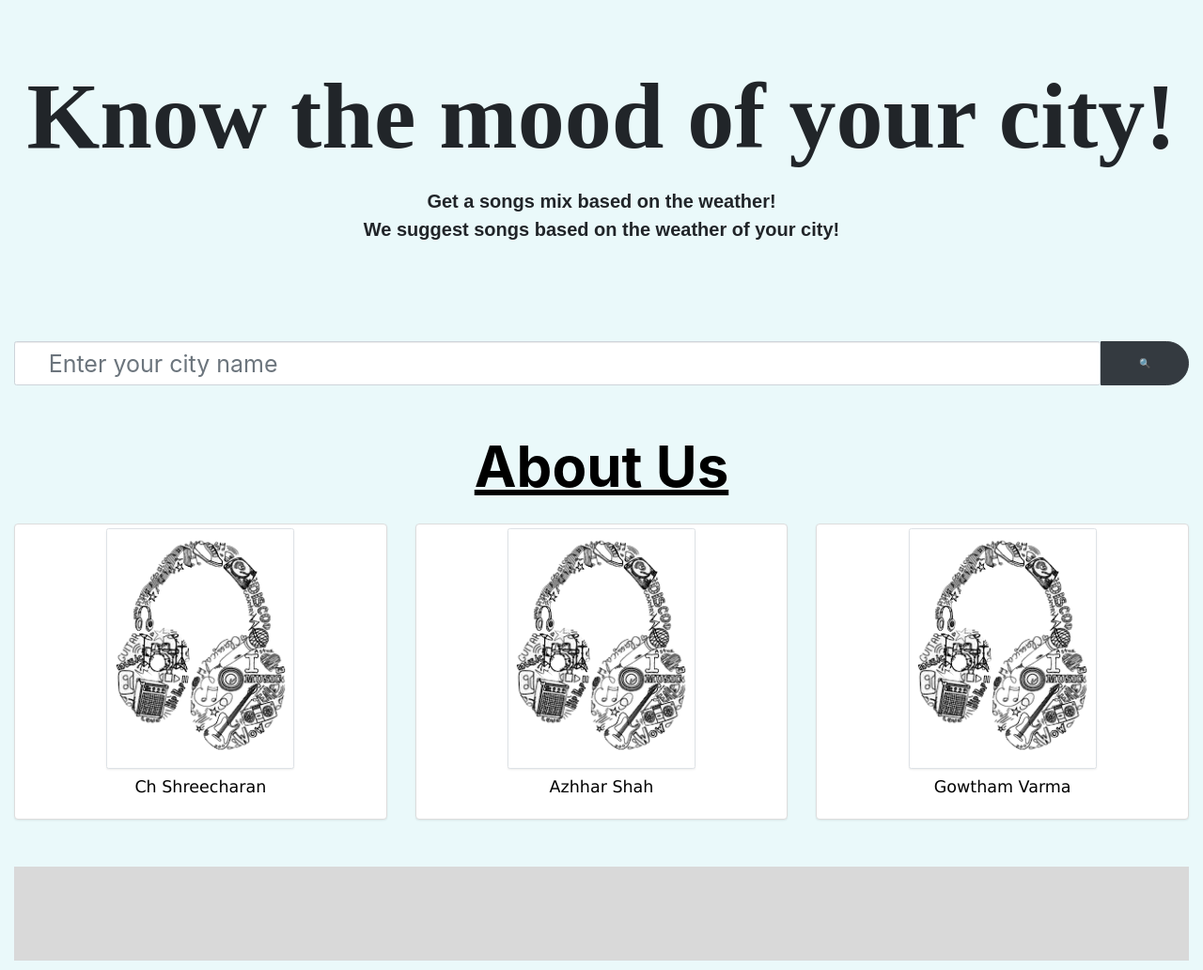
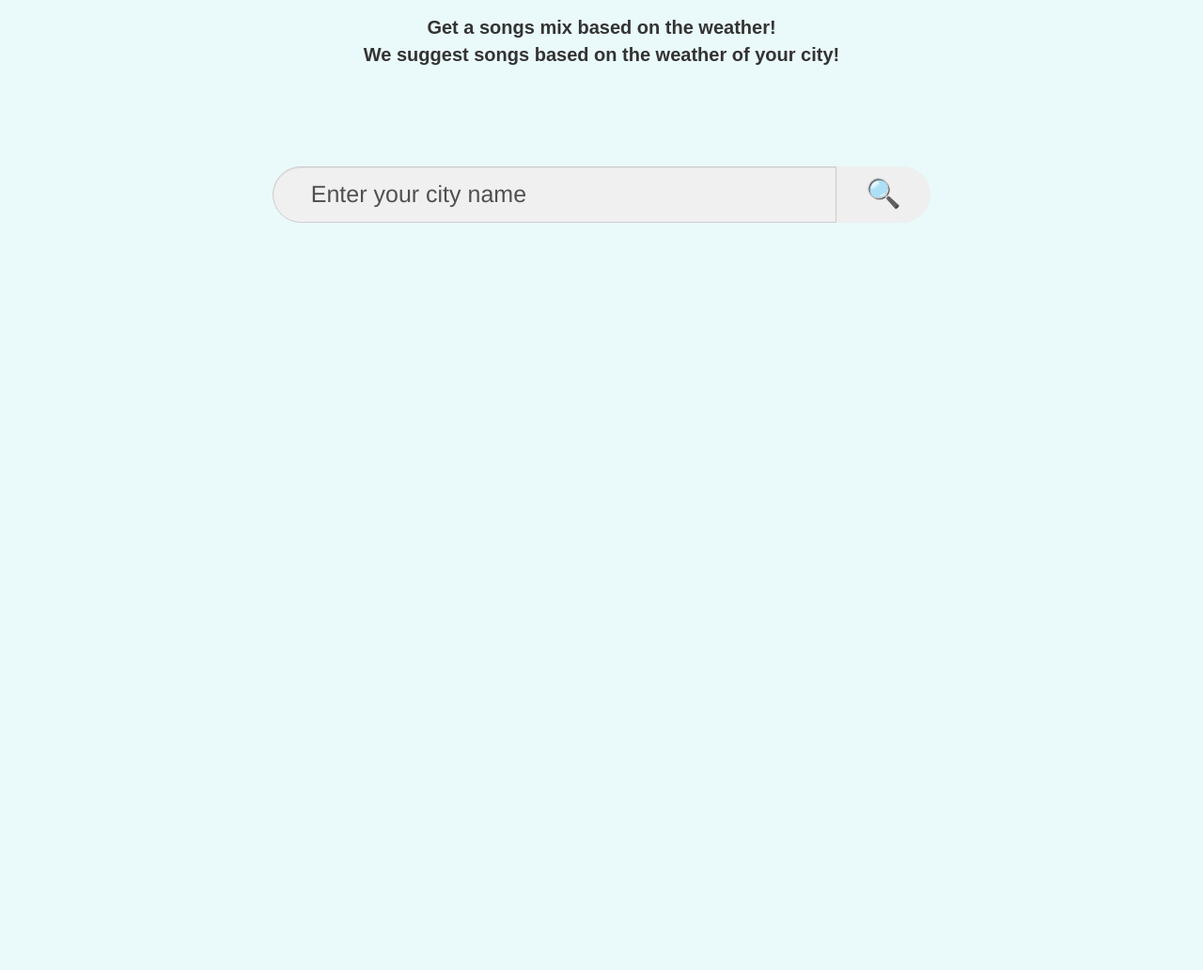
Before and after one commit to notifyproject/WTProject, a plain HTML site: page index.html in a window 1280 px wide. Shown: the part 1566-2598 px from the top of the page at 94% size. After the commit the page ends 1843 px from the top, so only its background shows below. Drawn offline with nearby package versions, Linux system fonts and the light colour scheme.

Commit message:
Update index.html

```diff
--- a/index.html
+++ b/index.html
@@ -12,10 +12,7 @@
 <!-- Latest compiled and minified JavaScript -->
 <script src="https://maxcdn.bootstrapcdn.com/bootstrap/3.3.7/js/bootstrap.min.js" integrity="sha384-Tc5IQib027qvyjSMfHjOMaLkfuWVxZxUPnCJA7l2mCWNIpG9mGCD8wGNIcPD7Txa" crossorigin="anonymous"></script>
     <title>Notify- Home page</title>
-    <link rel="stylesheet" href="https://stackpath.bootstrapcdn.com/bootstrap/4.4.1/css/bootstrap.min.css" integrity="sha384-Vkoo8x4CGsO3+Hhxv8T/Q5PaXtkKtu6ug5TOeNV6gBiFeWPGFN9MuhOf23Q9Ifjh" crossorigin="anonymous">
-    <script src="https://code.jquery.com/jquery-3.4.1.slim.min.js" integrity="sha384-J6qa4849blE2+poT4WnyKhv5vZF5SrPo0iEjwBvKU7imGFAV0wwj1yYfoRSJoZ+n" crossorigin="anonymous"></script>
-    <script src="https://cdn.jsdelivr.net/npm/popper.js@1.16.0/dist/umd/popper.min.js" integrity="sha384-Q6E9RHvbIyZFJoft+2mJbHaEWldlvI9IOYy5n3zV9zzTtmI3UksdQRVvoxMfooAo" crossorigin="anonymous"></script>
-    <script src="https://stackpath.bootstrapcdn.com/bootstrap/4.4.1/js/bootstrap.min.js" integrity="sha384-wfSDF2E50Y2D1uUdj0O3uMBJnjuUD4Ih7YwaYd1iqfktj0Uod8GCExl3Og8ifwB6" crossorigin="anonymous"></script>
+
 
      <link rel = "icon" href =
      "icon_music.png"
@@ -97,45 +94,7 @@
     <input style="font-size:25px;" type="text" class="form-control search-bar" placeholder="&nbsp;&nbsp;&nbsp;&nbsp;Enter your city name">
     <button  style="width:100px ;border-radius: 0;border-top-right-radius: 30px; border-bottom-right-radius: 30px;" type="button" class="btn btn-dark search-btn">🔍</button>
 </div>
-<div class="container-fluid" id="aboutus" style="background-size: auto;">
-        <h1 style="font-size: 60px; color: black; padding: 10px;"><p class="font-family:'Lucida Sans', 'Lucida Sans Regular', 'Lucida Grande', 'Lucida Sans Unicode', Geneva, Verdana, sans-serif; " align="center"><b><u>About Us<br></u></b></p></h1>
-    <div class="row" style="text-align: center;">
-        <div class="col-sm-4">
-            <div class="thumbnail">
-                <a href="">
-                    <img class="img-thumbnail" src="songs.png" height="200px" width="200px">
-                    <div class="caption">
-                        <h3 style="font-family: 'Lucida Sans', 'Lucida Sans Regular', 'Lucida Grande', 'Lucida Sans Unicode', Geneva, Verdana, sans-serif;"><p align="center" style="color: black;" >Ch Shreecharan</p></h3>
-                    </div>
-                </a>
-            </div>
-        </div>
-        <div class="col-sm-4">
-            <div class="thumbnail">
-                <a href="">
-                    <img class="img-thumbnail" src="songs.png" height="200px" width="200px">
-                    <div class="caption">
-                        <h3 style="font-family: 'Lucida Sans', 'Lucida Sans Regular', 'Lucida Grande', 'Lucida Sans Unicode', Geneva, Verdana, sans-serif;"><p align="center" style="color: black;" >Azhhar Shah</p></h3>
 
-                    </div>
-
-                </a>
-            </div>
-        </div>
-        <div class="col-sm-4">
-            <div class="thumbnail">
-                <a href="">
-                    <img class="img-thumbnail" src="songs.png" height="200px" width="200px">
-                    <div class="caption">
-                        <h3 style="font-family: 'Lucida Sans', 'Lucida Sans Regular', 'Lucida Grande', 'Lucida Sans Unicode', Geneva, Verdana, sans-serif;"><p align="center" style="color: black;" >Gowtham Varma</p></h3>
-                    </div>
-                </a>
-            </div>
-        </div>
-    </div>
-    <div style="background-color: #d9d9d9;">
-        <p class="end-div"></p>
-    </div>
 </div>
 </body>
 </html>
```
